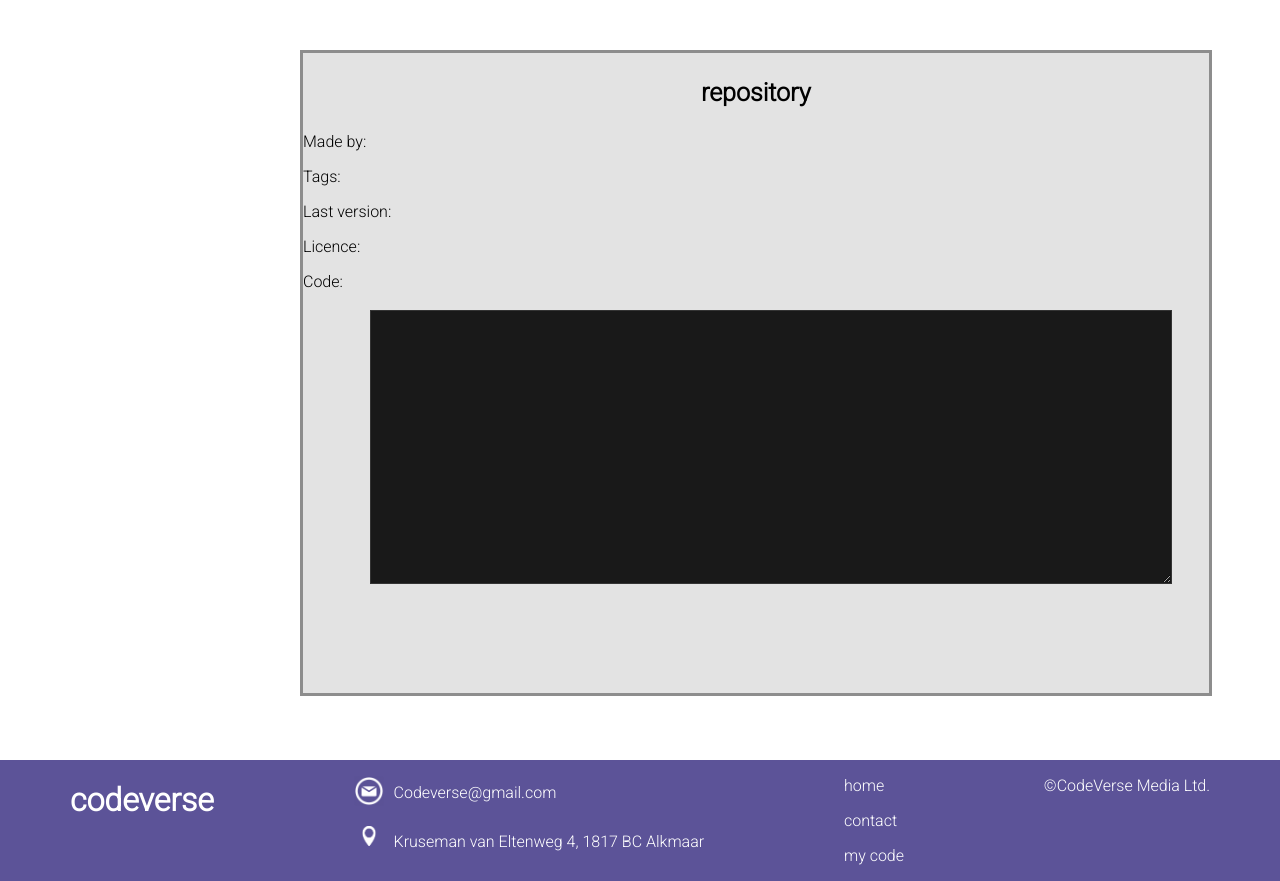
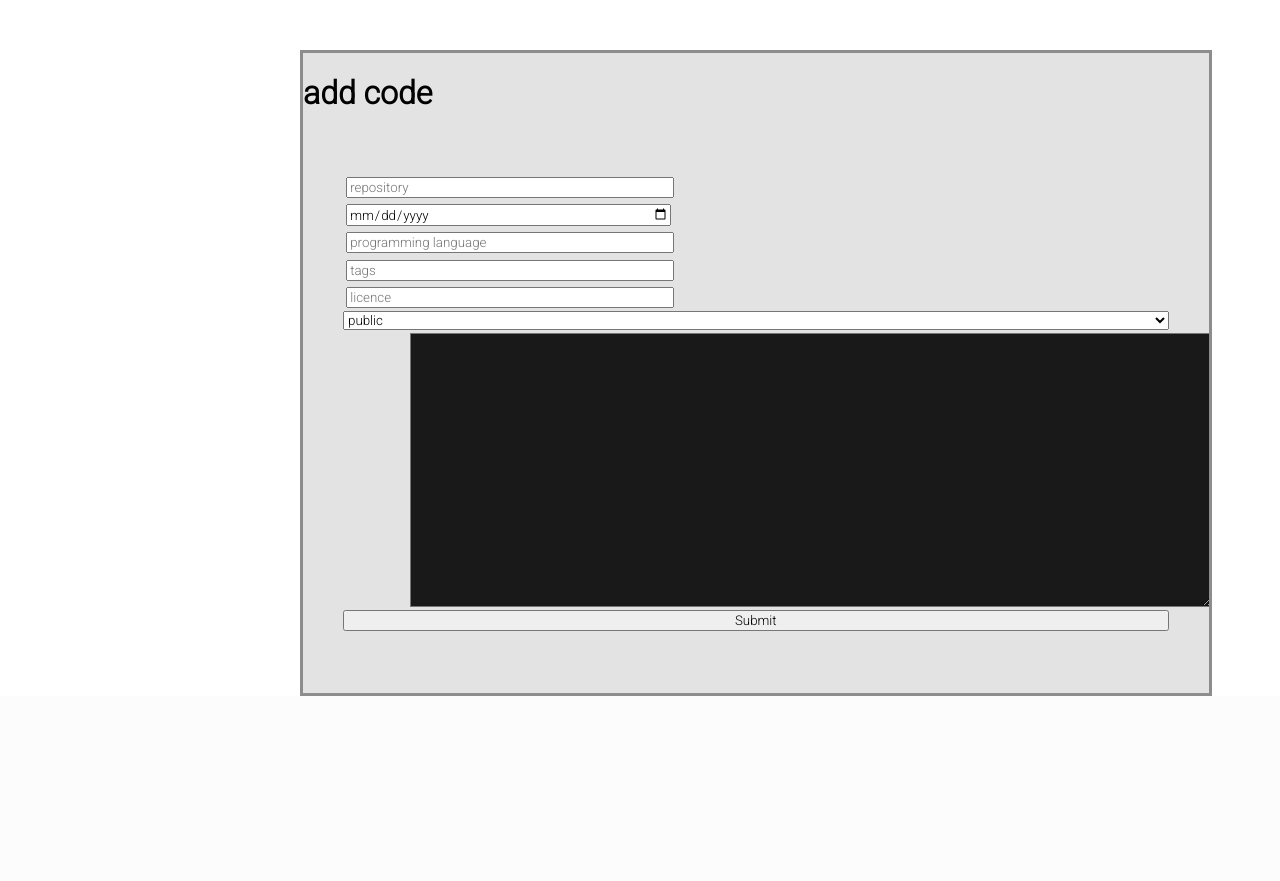
Before and after one commit to horizoncollege/project-2-verdieping-scrum-codeverse, a PHP site: page /submitcode.php in a window 1280 px wide. Shown: the part 106-987 px from the top of the page. After the commit the page ends 802 px from the top, so only its background shows below. Run offline with PHP 8.4, Linux system fonts and the light colour scheme; the visitor is signed in with stand-in values (Sample User, id 1).

Commit message:
add code

```diff
--- a/login.php
+++ b/login.php
@@ -41,7 +41,7 @@
 
         if ((is_array($result)) && ($user == $result['nameuser'])) {
             $_SESSION['loggedInUser'] = $result['id'];
-            $_SESSION['username'] = $result['username'];
+            $_SESSION['username'] = $result['nameuser'];
 
             header("Location: index.php");
         } else {
--- a/style.css
+++ b/style.css
@@ -238,6 +238,8 @@ form{
         flex-direction: column;
         align-items: center;
     }
+
+
     /* contact */
 
 
@@ -286,7 +288,7 @@ form{
     justify-content: center;
 }
 
-form {
+#contactform {
     display: flex;
     align-items: center;
     background-color: rgb(240, 240, 240);
@@ -345,7 +347,13 @@ h3 {
 textarea.codefield {
     color: #4AF626;
     padding: 1rem;
+    max-width: 48rem;
 }
+
+input.codefield {
+    color: #4AF626;
+}
+
 /* footer style */
 
 footer {
--- a/submitcode.php
+++ b/submitcode.php
@@ -10,17 +10,24 @@
 </head>
 
 <body>
-<?php include('nav.php'); ?>
+<?php session_start(); include('nav.php'); include('config.php'); if (!isset($_SESSION['username'])) {header("location:login.php");} ?>
  <!--the datails of the repository's-->
     <div class="maincontainer">
-        <h3>repository</h3>
-        <p class="detailinh">Made by:</p>
-        <p class="detailinh">Tags:</p>
-        <p class="detailinh">Last version:</p>
-        <p class="detailinh">Licence:</p>
-        <p class="detailinh">Code:</p>
-        <textarea disabled class="codefield"></textarea>
+        <h1>add code</h1>
+        <form method="POST" action="process.php">
+        <input class="detailinh" type="text" required name="repository" placeholder="repository">
+        <input class="detailinh" type="date" required name="date">
+        <input class="detailinh" type="text" required name="language" placeholder="programming language">
+        <input class="detailinh" type="text" required name="tags" placeholder="tags">
+        <input class="detailinh" required type="text" name="licence" placeholder="licence">
+        <select required name="public">
+            <option value="1">public</option>
+            <option value="0">private</option>
+        </select>
+        <textarea class="codefield" required rows="5" cols="50" name="code"></textarea>
+        <button type="submit" value="submit">Submit</button>
+        </form>
     </div>
-    <?php include('footer.php'); ?>
+
 </body>
 </html>
```
Also changed, not shown: process.php (added, +35 -0 lines).
